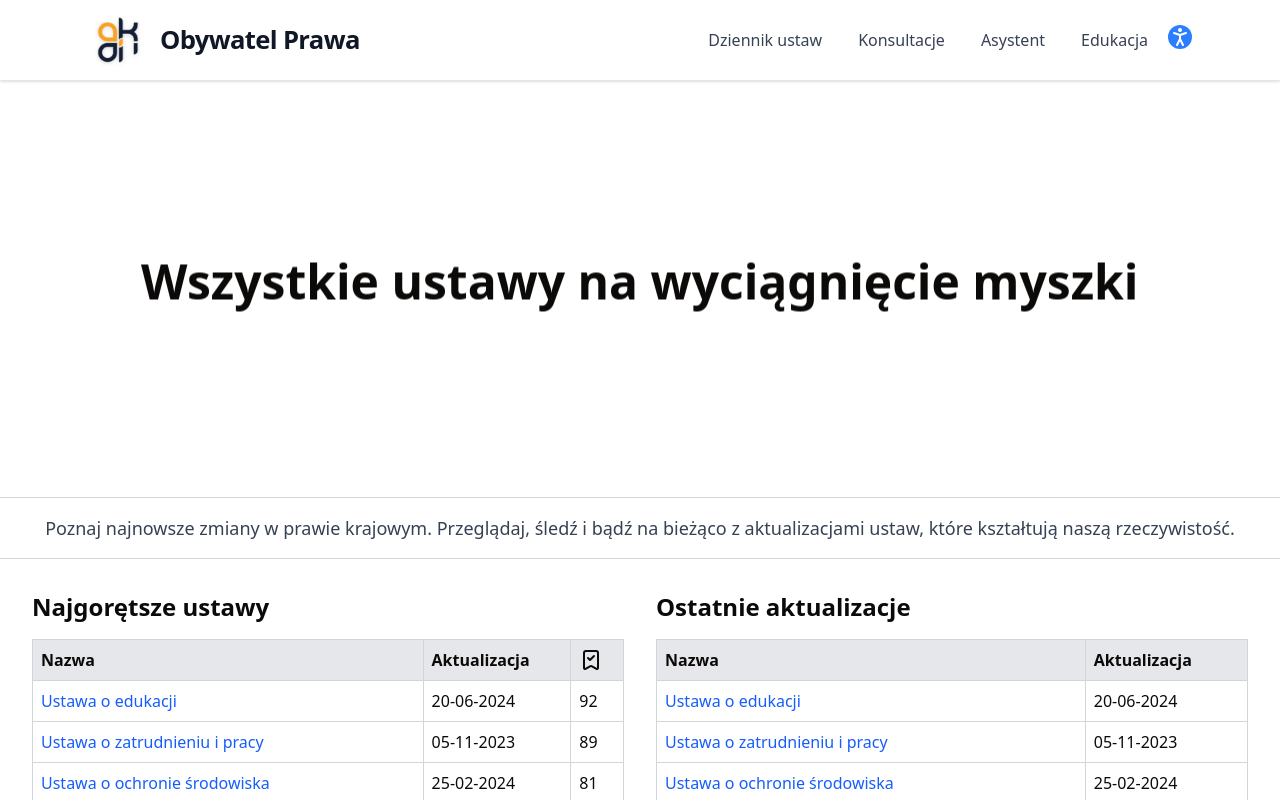
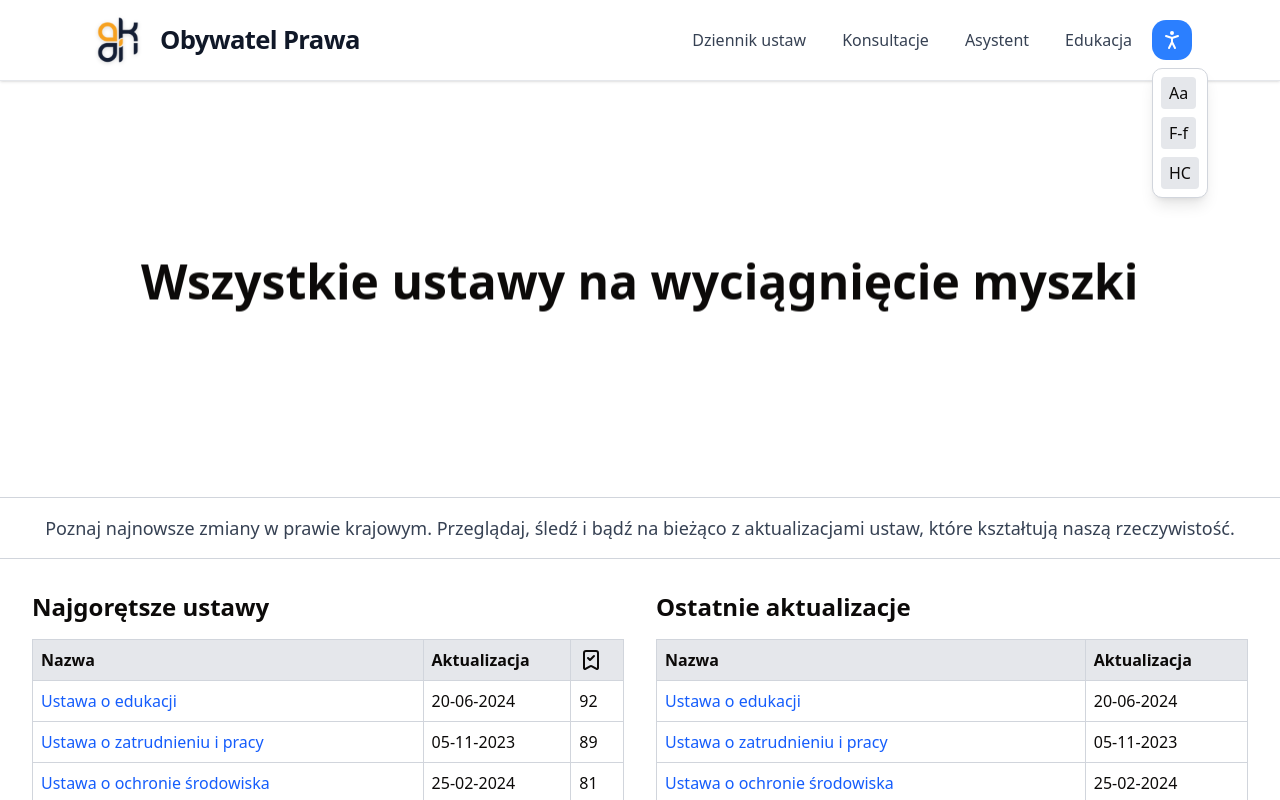
Before and after one commit to RomanGumeniuk/HackNation_2025_AKAI, a Next.js app in the folder client/: page / in a window 1280 px wide. Both pictures are taken after a click on the button 1180 px from the left and 37 px from the top of the page. Shown: the top 800 px of the page. Built offline with nearby package versions, Linux system fonts and the light colour scheme; no server answers.

Commit message:
test test

```diff
--- /dev/null
+++ b/client/src/components/accesibility/Wcag.tsx
@@ -0,0 +1,54 @@
+"use client";
+
+import { PersonStanding } from "lucide-react";
+import { AccesibilityContext } from "@/contexts/AccesibilityContext";
+import { useContext, useState } from "react";
+
+export function Wcag() {
+  const { fontSize, letterSpacing, highContrast, setFontSize, setLetterSpacing, setHighContrast } = useContext(AccesibilityContext);
+  const [isOpen, setIsOpen] = useState(false);
+
+  const fontSizes = [80, 100, 120];
+  const letterSpacings = [0, 2, 4];
+
+  const cycleFontSize = () => {
+    const currentIndex = fontSizes.indexOf(fontSize);
+    const nextIndex = (currentIndex + 1) % fontSizes.length;
+    setFontSize(fontSizes[nextIndex]);
+  };
+
+  const cycleLetterSpacing = () => {
+    const currentIndex = letterSpacings.indexOf(letterSpacing);
+    const nextIndex = (currentIndex + 1) % letterSpacings.length;
+    setLetterSpacing(letterSpacings[nextIndex]);
+  };
+
+  return (
+    <div className="relative">
+      <button
+        className="bg-blue-500 rounded-xl p-2"
+        onClick={() => setIsOpen(!isOpen)}
+      >
+        <PersonStanding color="white" />
+      </button>
+      {isOpen && (
+        <div className="absolute top-12 left-0 bg-white border border-gray-300 rounded-lg shadow-lg p-2 z-50">
+          <div className="space-y-2">
+            <div>
+              <button onClick={cycleFontSize} className="px-2 py-1 rounded bg-gray-200">Aa</button>
+            </div>
+
+            <div>
+              <button onClick={cycleLetterSpacing} className="px-2 py-1 rounded bg-gray-200">F-f</button>
+            </div>
+
+            <div>
+              <button onClick={() => setHighContrast(!highContrast)} className={`px-2 py-1 rounded ${highContrast ? 'bg-blue-500 text-white' : 'bg-gray-200'}`}>HC
+              </button>
+            </div>
+          </div>
+        </div>
+      )}
+    </div>
+  );
+}
--- a/client/src/components/ui/navbar.tsx
+++ b/client/src/components/ui/navbar.tsx
@@ -1,6 +1,6 @@
 import Link from "next/link";
 import Image from "next/image";
-import { AccIcon } from "../accesibility/accIcon";
+import { Wcag } from "../accesibility/Wcag";
 
 export default function Navbar() {
   const routes = [
@@ -45,7 +45,7 @@ export default function Navbar() {
                 <span className="absolute bottom-0 left-1/2 -translate-x-1/2 w-0 h-0.5 bg-[#394788] group-hover:w-3/4 transition-all duration-300"></span>
               </Link>
             ))}
-            <AccIcon />
+            <Wcag />
           </nav>
         </div>
       </div>
--- /dev/null
+++ b/client/src/contexts/AAccesibilityContext.tsx
@@ -0,0 +1,42 @@
+"use client";
+import { createContext, useEffect, useState } from "react";
+
+export const AAccesibilityContext = createContext({
+  fontSize: 100,
+  letterSpacing: 0,
+  highContrast: false,
+  setFontSize: (newVal: number): any => {},
+  setLetterSpacing: (newVal: number): any => {},
+  setHighContrast: (newVal: boolean): any => {},
+});
+
+export function AAccesibilityProvider({
+  children,
+}: {
+  children: React.ReactNode;
+}) {
+  const [fontSize, setFontSize] = useState(100);
+  const [letterSpacing, setLetterSpacing] = useState(0);
+  const [highContrast, setHighContrast] = useState(false);
+
+  useEffect(() => {
+    document.documentElement.style.fontSize = `${fontSize}%`;
+    document.documentElement.style.letterSpacing = `${letterSpacing}px`;
+    document.documentElement.classList.toggle("high-contrast", highContrast);
+  }, [fontSize, letterSpacing, highContrast]);
+
+  return (
+    <AAccesibilityContext.Provider
+      value={{
+        fontSize,
+        letterSpacing,
+        highContrast,
+        setFontSize,
+        setLetterSpacing,
+        setHighContrast,
+      }}
+    >
+      {children}
+    </AAccesibilityContext.Provider>
+  );
+}
```
